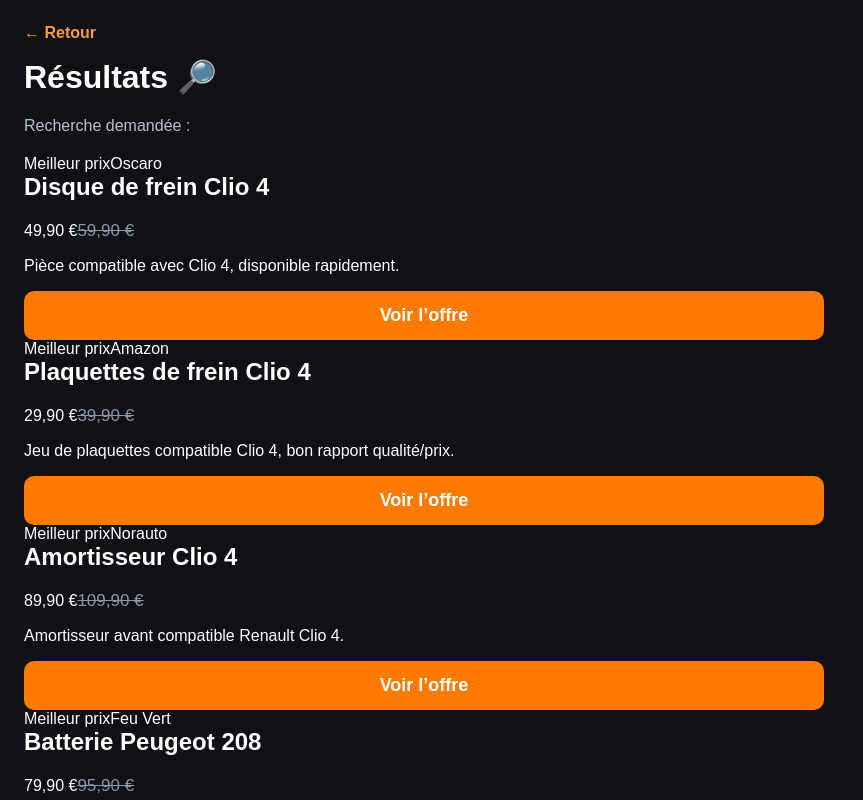
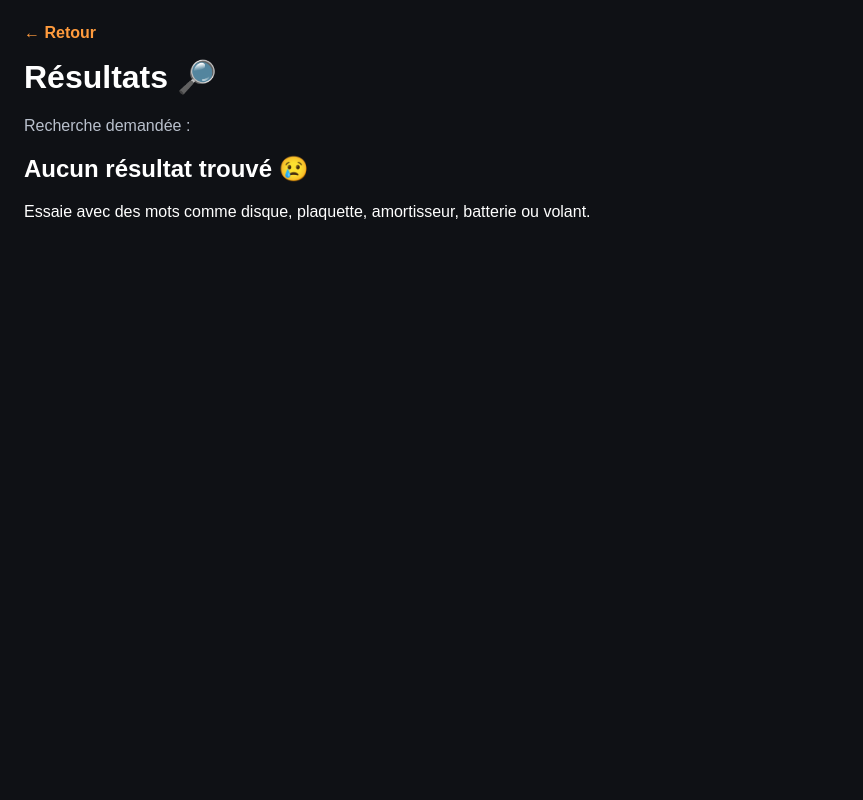
Before and after one commit to mecafinder/mecafinder, a Next.js app: page /results in a window 1280 px wide. Shown: the top 800 px of the page, without its empty margins (0-863 px from the left). Built offline with nearby package versions, Linux system fonts and the light colour scheme.

Commit message:
Improve results ranking

```diff
--- a/src/app/results/page.js
+++ b/src/app/results/page.js
@@ -6,7 +6,7 @@
 
 function ResultsContent() {
   const searchParams = useSearchParams();
-  const query = searchParams.get("query")?.toLowerCase() || "";
+  const query = searchParams.get("query")?.toLowerCase().trim() || "";
 
   const products = [
     {
@@ -15,7 +15,8 @@
       oldPrice: "59,90 €",
       source: "Oscaro",
       type: "disque",
-      brand: "Renault",
+      brand: "renault",
+      model: "clio 4",
       description: "Pièce compatible avec Clio 4, disponible rapidement.",
       link: "https://www.oscaro.com/",
     },
@@ -25,7 +26,8 @@
       oldPrice: "39,90 €",
       source: "Amazon",
       type: "plaquette",
-      brand: "Renault",
+      brand: "renault",
+      model: "clio 4",
       description: "Jeu de plaquettes compatible Clio 4, bon rapport qualité/prix.",
       link: "https://www.amazon.fr/",
     },
@@ -35,7 +37,8 @@
       oldPrice: "109,90 €",
       source: "Norauto",
       type: "amortisseur",
-      brand: "Renault",
+      brand: "renault",
+      model: "clio 4",
       description: "Amortisseur avant compatible Renault Clio 4.",
       link: "https://www.norauto.fr/",
     },
@@ -45,7 +48,8 @@
       oldPrice: "95,90 €",
       source: "Feu Vert",
       type: "batterie",
-      brand: "Peugeot",
+      brand: "peugeot",
+      model: "208",
       description: "Batterie fiable pour Peugeot 208, prête à monter.",
       link: "https://www.feuvert.fr/",
     },
@@ -55,7 +59,8 @@
       oldPrice: "74,90 €",
       source: "Autodoc",
       type: "disque",
-      brand: "Peugeot",
+      brand: "peugeot",
+      model: "308",
       description: "Disque de frein compatible Peugeot 308.",
       link: "https://www.autodoc.fr/",
     },
@@ -65,7 +70,8 @@
       oldPrice: "219,90 €",
       source: "Mister Auto",
       type: "volant",
-      brand: "Renault",
+      brand: "renault",
+      model: "clio 3",
       description: "Volant moteur compatible Renault Clio 3.",
       link: "https://www.mister-auto.com/",
     },
@@ -73,17 +79,28 @@
 
   const words = query.split(" ").filter(Boolean);
 
-  const filtered = products.filter((product) => {
-    const fullText = `
-      ${product.name}
-      ${product.type}
-      ${product.brand}
-      ${product.description}
-      ${product.source}
-    `.toLowerCase();
+  const scoredResults = products
+    .map((product) => {
+      let score = 0;
 
-    return words.every((word) => fullText.includes(word));
-  });
+      const name = product.name.toLowerCase();
+      const type = product.type.toLowerCase();
+      const brand = product.brand.toLowerCase();
+      const model = product.model.toLowerCase();
+      const description = product.description.toLowerCase();
+
+      words.forEach((word) => {
+        if (type.includes(word)) score += 5;
+        if (model.includes(word)) score += 4;
+        if (brand.includes(word)) score += 3;
+        if (name.includes(word)) score += 2;
+        if (description.includes(word)) score += 1;
+      });
+
+      return { ...product, score };
+    })
+    .filter((product) => product.score > 0)
+    .sort((a, b) => b.score - a.score);
 
   return (
     <main className="results-wrap">
@@ -97,7 +114,7 @@
         Recherche demandée : <strong>{query}</strong>
       </p>
 
-      {filtered.length === 0 ? (
+      {scoredResults.length === 0 ? (
         <div className="result-card">
           <h2>Aucun résultat trouvé 😢</h2>
           <p className="result-description">
@@ -106,10 +123,12 @@
           </p>
         </div>
       ) : (
-        filtered.map((item, index) => (
+        scoredResults.map((item, index) => (
           <div key={index} className="result-card">
             <div className="result-top">
-              <span className="best-badge">Meilleur prix</span>
+              <span className="best-badge">
+                {index === 0 ? "Meilleur match" : "Résultat"}
+              </span>
               <span className="source-name">{item.source}</span>
             </div>
 
```
